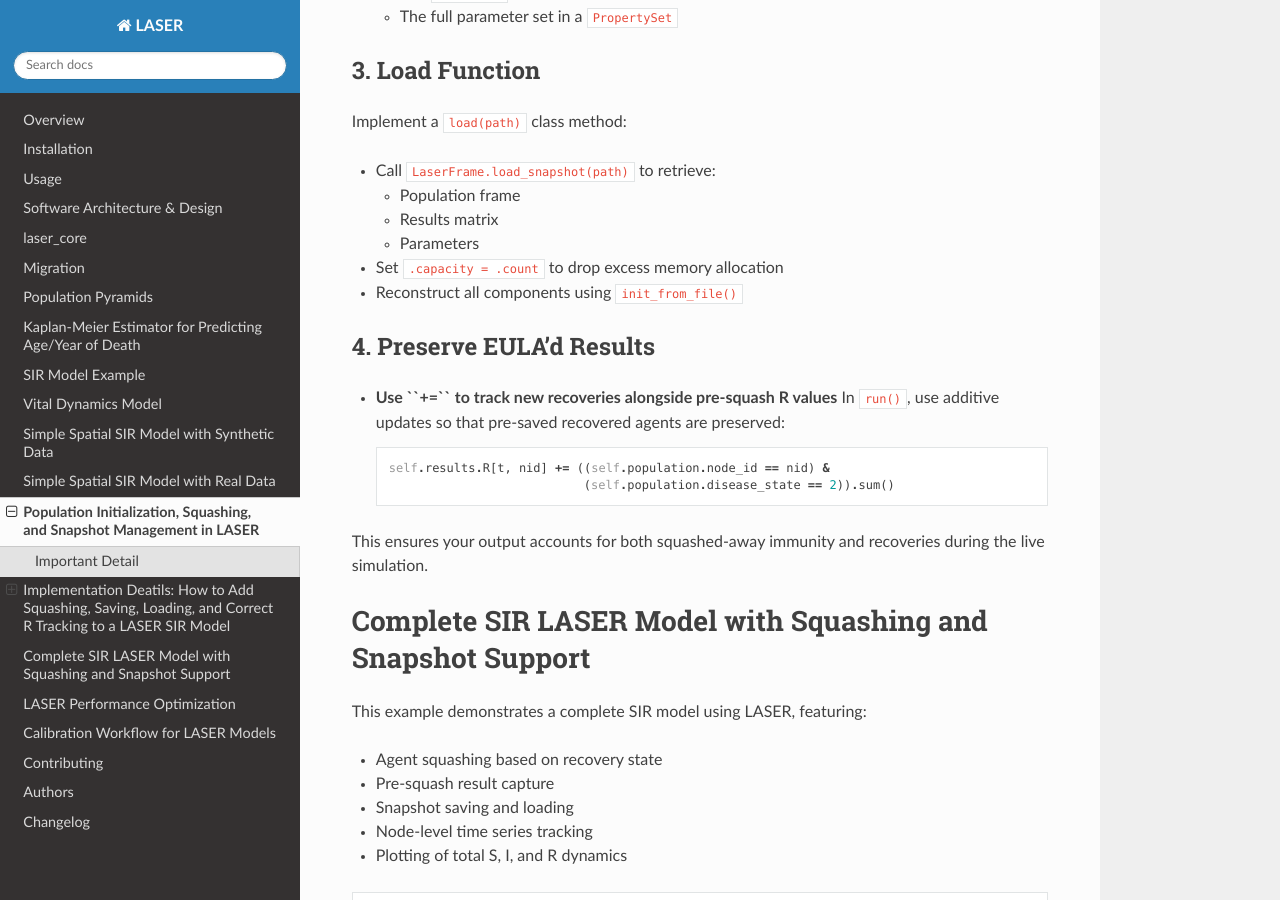
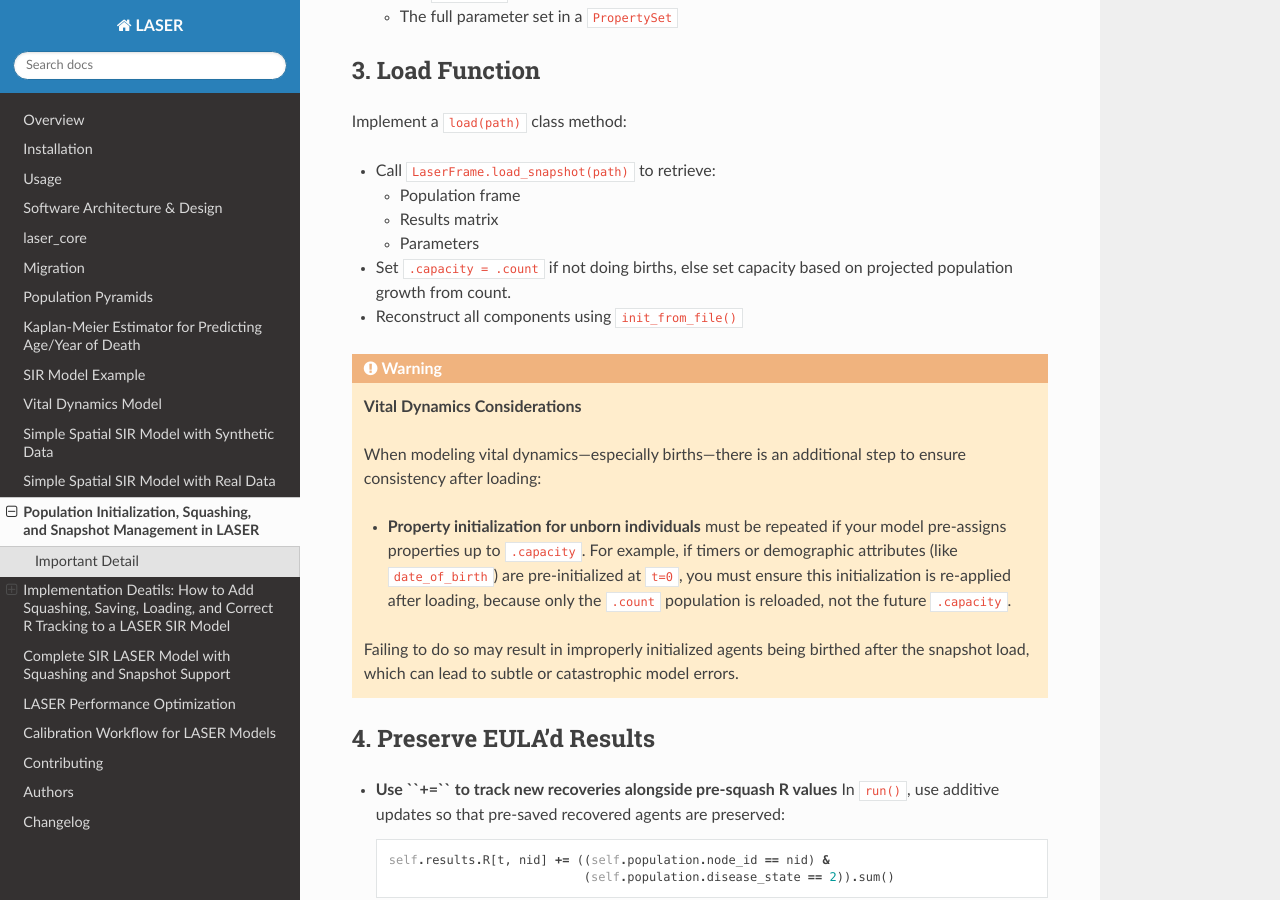
Before and after one commit to InstituteforDiseaseModeling/laser, a Sphinx documentation site: the page built from docs/eula.rst, in a window 1280 px wide and 900 px high, scrolled down 2011 px. Built offline with Sphinx 7.4.7 and the Read the Docs theme 3.1.0, drawn with Linux system fonts in a browser that asks for light colours.

Commit message:
Added note about some hard-earned lessons from last week.

```diff
--- a/docs/eula.rst
+++ b/docs/eula.rst
@@ -93,8 +93,19 @@ Implement a ``load(path)`` class method:
   - Results matrix
   - Parameters
 
-- Set ``.capacity = .count`` to drop excess memory allocation
+- Set ``.capacity = .count`` if not doing births, else set capacity based on projected population growth from count.
 - Reconstruct all components using ``init_from_file()``
+
+.. warning::
+
+   **Vital Dynamics Considerations**
+
+   When modeling vital dynamics—especially births—there is an additional step to ensure consistency after loading:
+
+   - **Property initialization for unborn individuals** must be repeated if your model pre-assigns properties up to ``.capacity``. For example, if timers or demographic attributes (like ``date_of_birth``) are pre-initialized at ``t=0``, you must ensure this initialization is re-applied after loading, because only the ``.count`` population is reloaded, not the future ``.capacity``.
+
+   Failing to do so may result in improperly initialized agents being birthed after the snapshot load, which can lead to subtle or catastrophic model errors.
+
 
 4. Preserve EULA’d Results
 --------------------------
```
